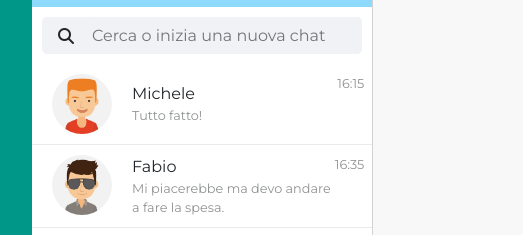
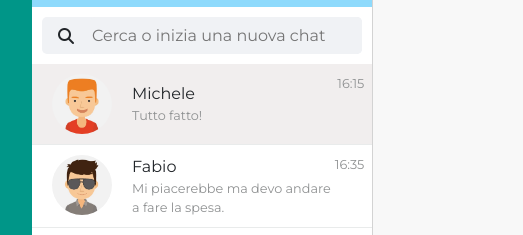
Before and after one commit to Massimo1204/vue-boolzapp, a plain HTML site: page index.html in a window 1280 px wide. In both pictures the pointer is over the element 298 px from the left and 257 px from the top of the page. Shown: the part 153-388 px from the top of the page, 96-619 px from the left. Drawn offline with nearby package versions, Linux system fonts and the light colour scheme.

Commit message:
contacts hover style

```diff
--- a/css/style.css
+++ b/css/style.css
@@ -69,6 +69,12 @@ main .my-container{
 .my-contact{
     border-bottom : 1px solid rgb(233, 235, 235);
 }
+
+.my-contact:hover,
+.my-contact-hover{
+    background-color: rgb(241, 238, 238);
+}
+
 .contact-img{
     height: 60px;
     width: 60px;
--- a/index.html
+++ b/index.html
@@ -49,7 +49,6 @@
                             <a href="#">Attiva notifiche desktop</a>
                         </div>
                     </div>
-
                     <!-- search bar -->
                     <div class="search-bar">
                         <div class="d-flex justify-content-between align-items-center my-bg-color">
@@ -59,7 +58,7 @@
                     </div>
                     <!-- contacts -->
                     <div class="contacts-wrapper">
-                        <div class="my-contact d-flex justify-content-between" v-for="(element,index) in contacts" v-if="(element.name.toLowerCase().includes(textToSearch.toLowerCase()))" @click="choose(element)">
+                        <div class="my-contact d-flex justify-content-between" :class="choosenContact == index ? 'my-contact-hover' : '' " v-for="(element, index) in contacts" v-if="(element.name.toLowerCase().includes(textToSearch.toLowerCase()))" @click="choose(element)">
                             <div class="d-flex" >
                                 <img :src="'img/avatar'+ element.avatar +'.jpg'" alt="element.name" class="contact-img">
                                 <div class="contact-datas align-self-center">
@@ -71,7 +70,6 @@
                         </div>
                     </div>
                 </div>
-
                 <!-- chat -->
                 <div class="col-8 my-chat-section">
                     <div v-if="choosenContact != null">
```
